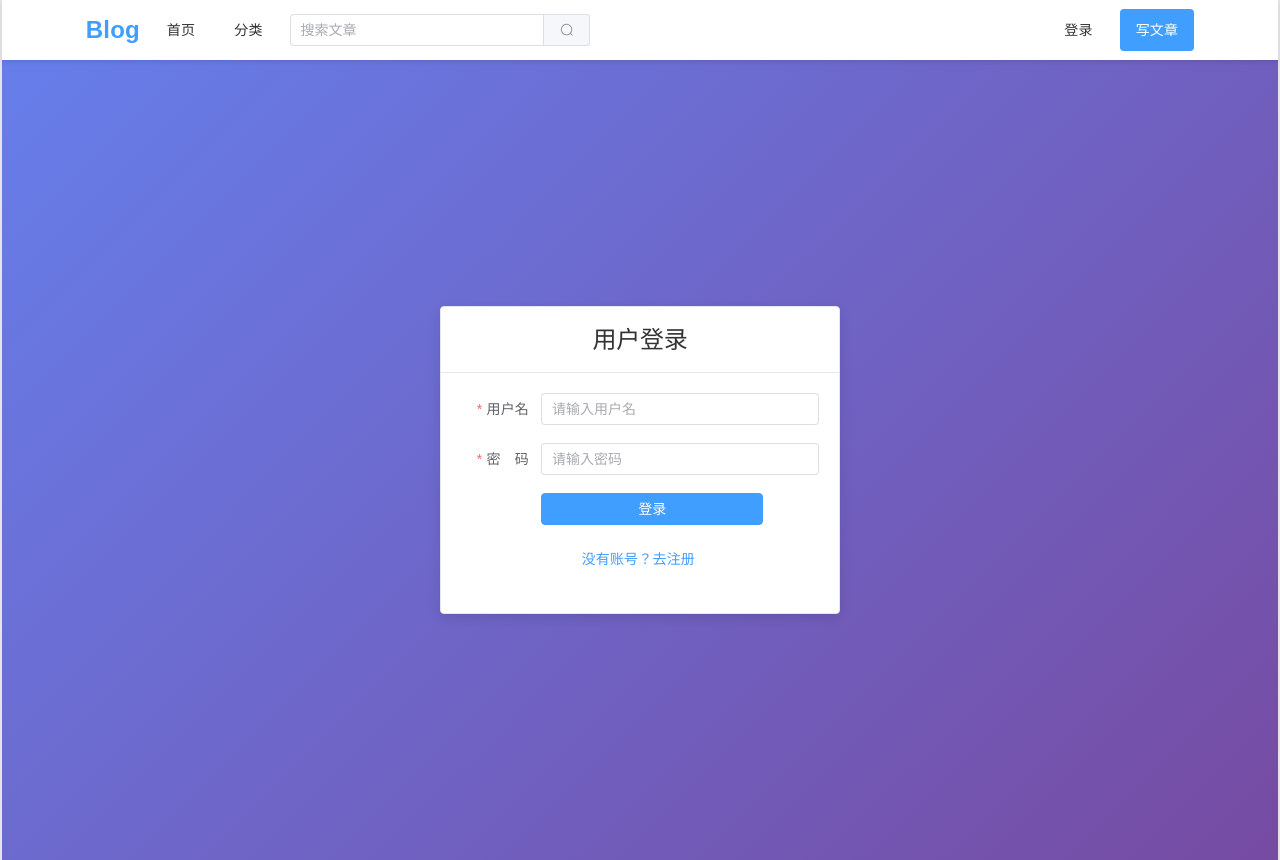
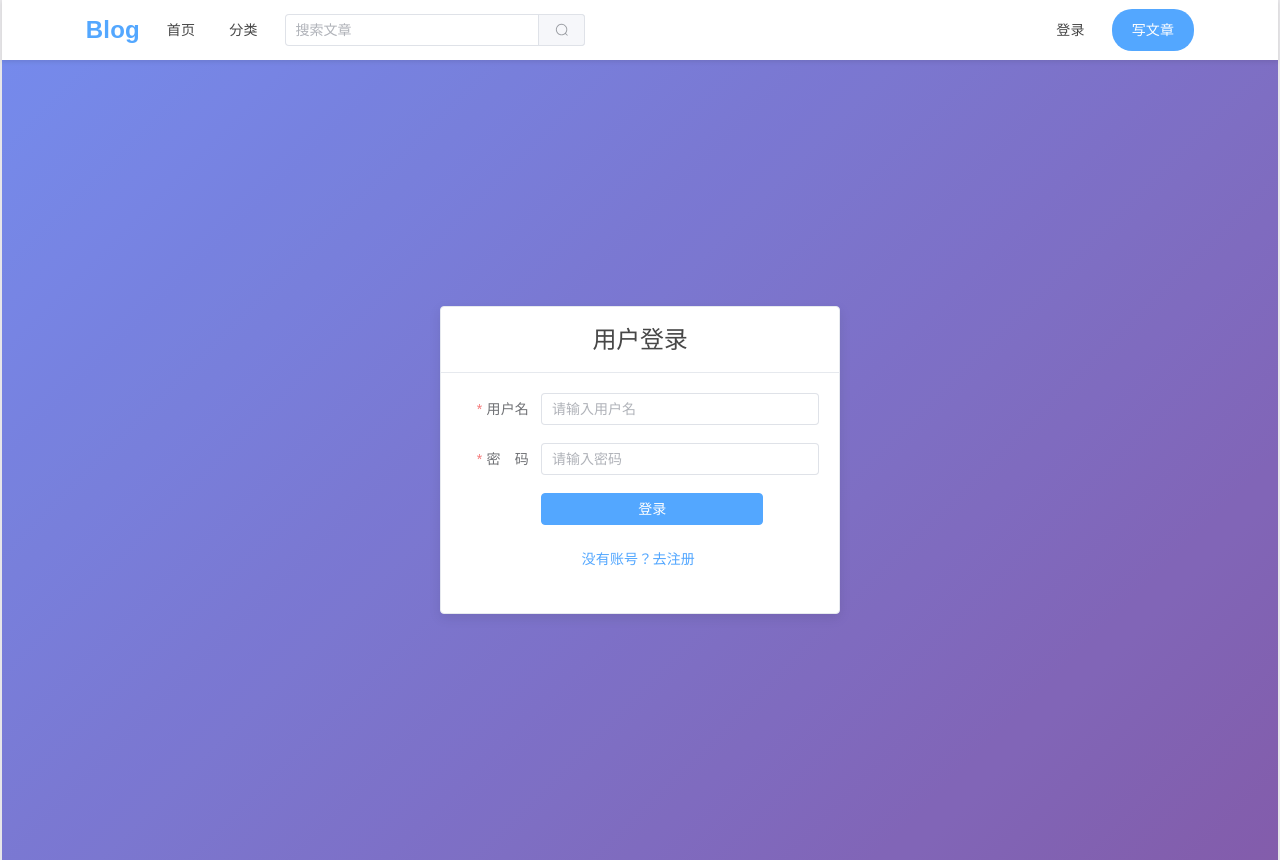
Before and after one commit to LEureka26/blog, a Vue app in the folder BlogWeb/: page /login in a window 1280 px wide. Built offline with nearby package versions, Linux system fonts and the light colour scheme.

Commit message:
样式修改完善，差添加一些功能

```diff
--- a/BlogWeb/src/App.vue
+++ b/BlogWeb/src/App.vue
@@ -1,7 +1,7 @@
 <template>
   <AuthProvider>
     <div id="app">
-      <Header />
+      <Header :class="{ 'header-hidden': isHeaderHidden }" />
       <main class="main-content">
         <router-view></router-view>
       </main>
@@ -10,11 +10,15 @@
 </template>
 
 <script setup>
-import { onMounted, ref } from 'vue'
+import { onMounted, onUnmounted, ref } from 'vue'
 import { AuthProvider } from './context/AuthContext'
 import Header from './components/Header.vue'
 
 const isMobileDevice = ref(false)
+const isHeaderHidden = ref(false)
+let lastScrollY = 0
+let headerHeight = 0
+let debounceTimer = null
 
 // 检测是否为移动设备（Android或iOS）
 const detectMobileDevice = () => {
@@ -22,8 +26,36 @@ const detectMobileDevice = () => {
   return /android|iphone|ipad|ipod/.test(userAgent)
 }
 
+// 防抖处理
+const debounce = (func, delay) => {
+  return (...args) => {
+    if (debounceTimer) clearTimeout(debounceTimer)
+    debounceTimer = setTimeout(() => {
+      func.apply(this, args)
+    }, delay)
+  }
+}
+
+// 滚动事件处理
+const handleScroll = debounce(() => {
+  const currentScrollY = window.scrollY || document.documentElement.scrollTop
+
+  if (currentScrollY > headerHeight && currentScrollY > lastScrollY) {
+    isHeaderHidden.value = true
+  } else if (currentScrollY < lastScrollY - 50) {
+    isHeaderHidden.value = false
+  }
+
+  lastScrollY = currentScrollY
+}, 100)
+
 onMounted(() => {
   isMobileDevice.value = detectMobileDevice()
+
+  const headerEl = document.querySelector('header')
+  if (headerEl) {
+    headerHeight = headerEl.offsetHeight || 60
+  }
 
   if (isMobileDevice.value) {
     const appEl = document.getElementById('app')
@@ -40,6 +72,13 @@ onMounted(() => {
     bodyEl.style.width = '100%'
     bodyEl.style.overflowX = 'hidden'
   }
+
+  window.addEventListener('scroll', handleScroll, { passive: true })
+})
+
+onUnmounted(() => {
+  window.removeEventListener('scroll', handleScroll)
+  if (debounceTimer) clearTimeout(debounceTimer)
 })
 </script>
 
@@ -52,16 +91,49 @@ onMounted(() => {
 
 body {
   font-family: Arial, sans-serif;
-  background: #f5f7fa;
+  background-image: url('./assets/background.jpg');
+  background-size: cover;
+  background-position: center;
+  background-attachment: fixed;
+  background-repeat: no-repeat;
+  filter: opacity(0.9);
+  position: relative;
+
+}
+
+body::before {
+  filter: opacity(0.1);
+  content: '';
+  position: fixed;
+  top: 0;
+  left: 0;
+  width: 100%;
+  height: 100%;
+  background-color: rgba(255, 255, 255, 0.3);
+  z-index: -1;
+  pointer-events: none;
 }
 
 #app {
   width: 100%;
   min-height: 100vh;
+  position: relative;
+  z-index: 1;
 }
 
 .main-content {
   width: 100%;
   min-height: calc(100vh - 60px);
+   /* 设置主内容区域的最小高度为视口高度减去60px（通常是头部导航栏的高度），
+   确保内容区域至少占满屏幕剩余空间 */
+}
+
+.header-hidden {
+  transform: translateY(-100%);
+  opacity: 0;
+  transition: transform 100ms ease-in-out, opacity 200ms ease-in-out;
+  /* 当 header-hidden 类被添加或移除时，header 会在 100ms 内平滑地向上/向下滑动（transform），
+     同时透明度会在 200ms 内渐变为 0 或 1。
+     ease-in-out 表示动画开始和结束时较慢，中间较快 */
 }
 </style>
--- a/BlogWeb/src/components/Header.vue
+++ b/BlogWeb/src/components/Header.vue
@@ -109,6 +109,7 @@ onUnmounted(() => {
   top: 0;
   z-index: 100;
   width: 100%;
+  transition: transform 300ms ease-in-out, opacity 300ms ease-in-out;
 }
 
 .header-container {
@@ -151,22 +152,23 @@ onUnmounted(() => {
 
 .nav {
   display: flex;
-  gap: 15px;
+  align-items: center;
+  gap: 10px;
   flex-shrink: 0;
 }
 
 .nav-item {
   color: #333;
   text-decoration: none;
-  font-size: 14px;
-  transition: color 0.3s;
   padding: 8px 12px;
   border-radius: 4px;
-  flex-shrink: 0;
+  transition: background-color 0.3s;
   white-space: nowrap;
+  font-size: 14px;
 }
 
 .nav-item:hover {
+  background-color: #f5f7fa;
   color: #409eff;
 }
 
@@ -177,60 +179,44 @@ onUnmounted(() => {
   flex-shrink: 0;
 }
 
-.create-article-btn {
-  background: #409eff;
-  color: #fff;
-  padding: 8px 16px;
-  border-radius: 4px;
-  font-size: 14px;
-  transition: background 0.3s;
-  flex-shrink: 0;
-  white-space: nowrap;
-}
-
-.create-article-btn:hover {
-  background: #66b1ff;
-  color: #fff;
-}
-
 .user-menu {
   position: relative;
   cursor: pointer;
-  flex-shrink: 0;
 }
 
 .user-avatar {
-  width: 32px;
-  height: 32px;
+  width: 36px;
+  height: 36px;
   border-radius: 50%;
   object-fit: cover;
   cursor: pointer;
-  z-index: 1;
+  border: 2px solid #fff;
+  box-shadow: 0 2px 4px rgba(0, 0, 0, 0.1);
 }
 
 .user-menu-dropdown {
   position: absolute;
-  top: 40px;
-  left: 50%;
-  transform: translateX(-50%);
+  top: 45px;
+  right: 0;
   background: #fff;
-  box-shadow: 0 2px 12px 0 rgba(0, 0, 0, 0.1);
-  border-radius: 4px;
-  min-width: 160px;
-  padding: 8px 0;
-  z-index: 1000;
+  border-radius: 8px;
+  box-shadow: 0 4px 12px rgba(0, 0, 0, 0.15);
+  min-width: 180px;
+  padding: 10px 0;
+  z-index: 999;
 }
 
 .user-menu-header {
   display: flex;
   align-items: center;
+  gap: 10px;
   padding: 12px 16px;
-  gap: 10px;
+  border-bottom: 1px solid #f0f0f0;
 }
 
 .menu-avatar {
-  width: 36px;
-  height: 36px;
+  width: 32px;
+  height: 32px;
   border-radius: 50%;
   object-fit: cover;
 }
@@ -243,23 +229,32 @@ onUnmounted(() => {
 
 .menu-divider {
   height: 1px;
-  background: #e4e7ed;
-  margin: 4px 0;
+  background-color: #f0f0f0;
+  margin: 5px 0;
 }
 
 .menu-item {
   display: block;
-  padding: 8px 16px;
-  color: #333;
+  padding: 10px 16px;
+  color: #666;
   text-decoration: none;
   font-size: 14px;
-  transition: background 0.3s;
+  transition: all 0.3s;
 }
 
 .menu-item:hover {
-  background: #f5f7fa;
+  background-color: #f5f7fa;
+  color: #409eff;
 }
 
-/* 保持平板布局尺寸，不随窗口缩放改变 */
-/* 小屏幕下仍保持桌面端布局大小 */
+.create-article-btn {
+  background-color: #409eff;
+  color: #fff !important;
+  border-radius: 20px;
+  padding: 8px 20px;
+}
+
+.create-article-btn:hover {
+  background-color: #66b1ff !important;
+}
 </style>
--- a/BlogWeb/src/views/ArticleList.vue
+++ b/BlogWeb/src/views/ArticleList.vue
@@ -33,7 +33,7 @@
         <el-pagination
           v-model:current-page="pagination.current"
           v-model:page-size="pagination.size"
-          :page-sizes="[10, 20, 50]"
+          :page-sizes="[5, 10, 20]"
           layout="total, sizes, prev, pager ,next, jumper"
           :total="total"
           :prev-text="'上一页'"
@@ -57,7 +57,7 @@ const articles = ref([])
 const total = ref(0)
 const pagination = ref({
   current: 1,
-  size: 10
+  size: 5
 })
 
 // 截断内容
@@ -130,14 +130,14 @@ onMounted(() => {
   max-width: 950px;
   margin: 30px auto;
   padding: 20px;
-  background: #fff;
+  background: rgba(255, 255, 255, 0.5);
   border-radius: 8px;
   box-shadow: 0 0 10px rgba(0, 0, 0, 0.1);
 }
 
 .container {
   max-width: 100%;
-  margin: 0 auto;
+  margin: 20px auto 0px;
   padding: 0 15px;
 }
 
@@ -150,7 +150,7 @@ onMounted(() => {
 
 .article-card {
   width: 90%;
-  max-width: 600px;
+  max-width: 650px;
   min-width: 280px;
   background: #fff;
   border-radius: 8px;
@@ -266,6 +266,51 @@ onMounted(() => {
   display: flex;
   justify-content: center;
 }
+.pagination :deep(.el-pagination__total){
+font-size: 14px;
+}
+.pagination :deep(.el-select__placeholder span){
+color: #101010;
+}
+.pagination :deep(.el-pagination__goto){
+font-size: 14px;
+color: #131313;
+}
+.pagination :deep(.el-pagination) {
+  color: #000000;
+}
+
+.pagination :deep(.el-pagination__total) {
+  color: #000000;
+}
+
+.pagination :deep(.el-pagination .el-input__inner) {
+  background: rgba(255, 255, 255, 0.3);
+  color: #000000;
+}
+.pagination :deep(.el-select__wrapper){
+  background-color: rgba(255, 255, 255, 0.7);
+   color: #000000;
+}
+.pagination :deep( .el-input__wrapper){
+  background-color: rgba(255, 255, 255, 0.7);
+
+}
+.pagination :deep( .el-pagination .btn-prev){
+  background-color: rgba(255, 255, 255, 0.7);
+}
+.pagination :deep( .el-pager li.is-active){
+  background-color: rgba(255, 255, 255, 0.7);
+
+}
+.pagination :deep( .el-pager li){
+  background-color: rgba(255, 255, 255, 0.7);
+
+}
+.pagination :deep( .el-pagination .btn-next){
+  background-color: rgba(255, 255, 255, 0.7);
+
+}
 
 /* 保持平板布局尺寸，不随窗口缩放改变 */
 
--- a/BlogWeb/src/views/CategoryList.vue
+++ b/BlogWeb/src/views/CategoryList.vue
@@ -34,11 +34,12 @@
           <div class="article-card" v-for="article in filteredArticles" :key="article.id">
             <router-link :to="`/articles/${article.id}`" class="article-link">
               <div class="article-content">
-                <div v-if="article.cover" class="article-cover">
-                  <img :src="article.cover" :alt="article.title">
-                </div>
+
                 <div class="article-text">
                   <h3 class="article-title">{{ article.title }}</h3>
+                  <div v-if="article.cover" class="article-cover">
+                    <img :src="article.cover" :alt="article.title">
+                  </div>
                   <p class="content-text">{{ truncateContent(article.content) }}</p>
                   <div class="article-meta">
                     <span class="article-tags" v-for="tag in getArticleTags(article.tags)" :key="tag">#{{ tag }}</span>
@@ -172,7 +173,7 @@ onMounted(async () => {
   max-width: 1000px;
   margin: 20px auto;
   padding: 20px;
-  background: #fff;
+  background: rgba(255, 255, 255, 0.5);
   border-radius: 8px;
   box-shadow: 0 0 10px rgba(0, 0, 0, 0.1);
 }
@@ -272,6 +273,7 @@ onMounted(async () => {
   height: 200px;
   overflow: hidden;
   margin-bottom: 15px;
+  border-radius: 10px;
 }
 
 .article-cover img {
@@ -299,6 +301,8 @@ onMounted(async () => {
 .content-text {
   font-size: 14px;
   line-height: 1.5;
+  text-align: left;
+  text-indent: 2em;
   color: #666;
   margin-bottom: 15px;
   overflow: hidden;
--- a/BlogWeb/src/views/CreateArticle.vue
+++ b/BlogWeb/src/views/CreateArticle.vue
@@ -6,7 +6,7 @@
       </template>
 
       <el-form :model="articleForm" :rules="rules" ref="articleFormRef" label-width="100px">
-        <el-form-item label="标题" prop="title">
+        <el-form-item label="标题" prop="title" label-color="black">
           <el-input v-model="articleForm.title" placeholder="请输入文章标题" maxlength="255" show-word-limit />
         </el-form-item>
 
@@ -180,7 +180,22 @@ const handleSubmit = async () => {
   align-items: flex-start;
   min-height: 100vh;
   padding: 20px;
-  background: linear-gradient(135deg, #667eea 0%, #764ba2 100%);
+  position: relative;
+}
+
+.create-article::before {
+  content: '';
+  position: absolute;
+  top: 0;
+  left: 0;
+  right: 0;
+  bottom: 0;
+  background-image: url('../assets/background.jpg');
+  background-size: cover;
+  background-position: center;
+  background-attachment: fixed;
+  filter: opacity(0.3);
+  z-index: -1;
 }
 
 /* 保持平板布局尺寸，不随窗口缩放改变 */
@@ -188,13 +203,24 @@ const handleSubmit = async () => {
 .create-article-card {
   width: 100%;
   max-width: 800px;
+  background: rgba(255, 255, 255, 0.8);
   box-shadow: 0 4px 12px rgba(0, 0, 0, 0.1);
 }
+.create-article-card :deep(.el-form-item__label) {
+  color: #000000 !important;
+}
 
+.create-article-card :deep(.el-input__inner) {
+  color: #000000 !important;
+}
+
+.create-article-card :deep(.el-textarea__inner) {
+  color: #000000 !important;
+}
 .create-article-card h2 {
   text-align: center;
   margin: 0;
-  color: #333;
+  color: #010101;
 }
 
 .tag-item {
```
Also changed, not shown: BlogWeb/src/assets/background.jpg (added), 2 other files (tests, documents, lock files or other folders).
